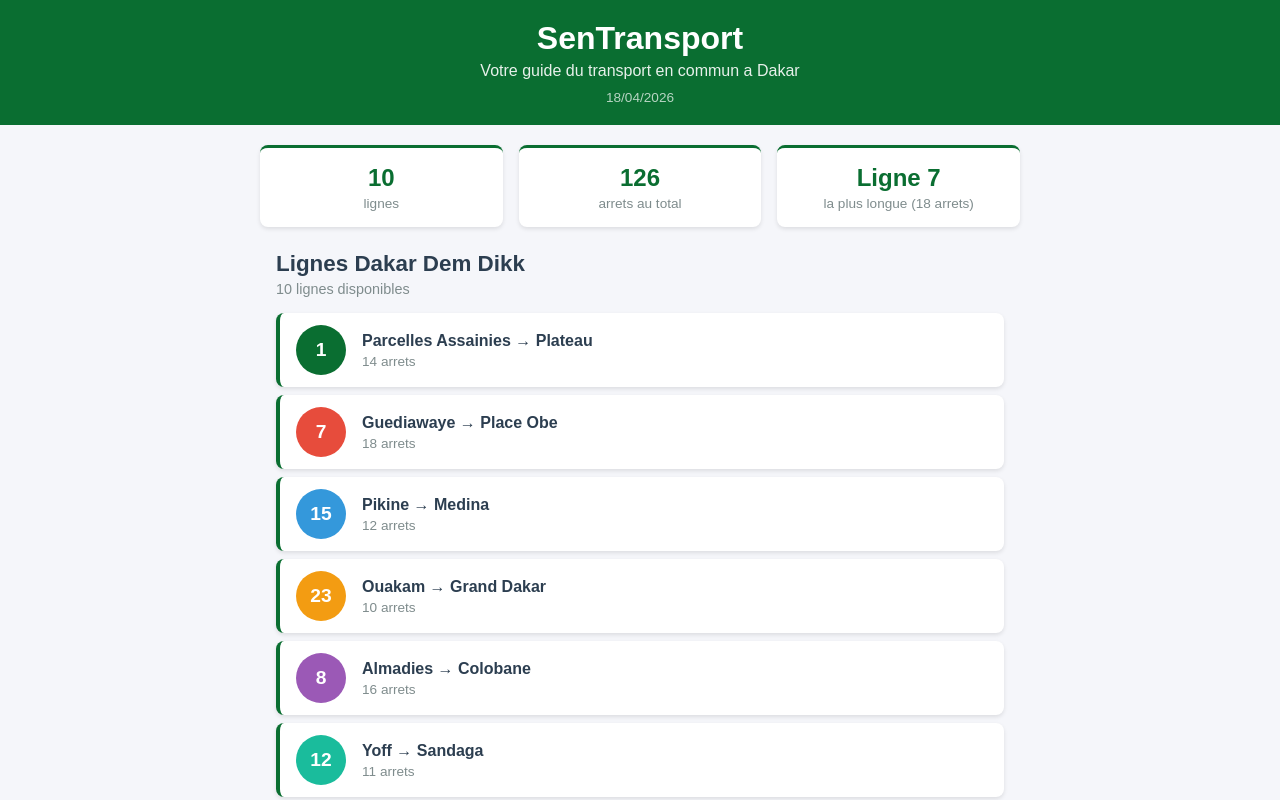
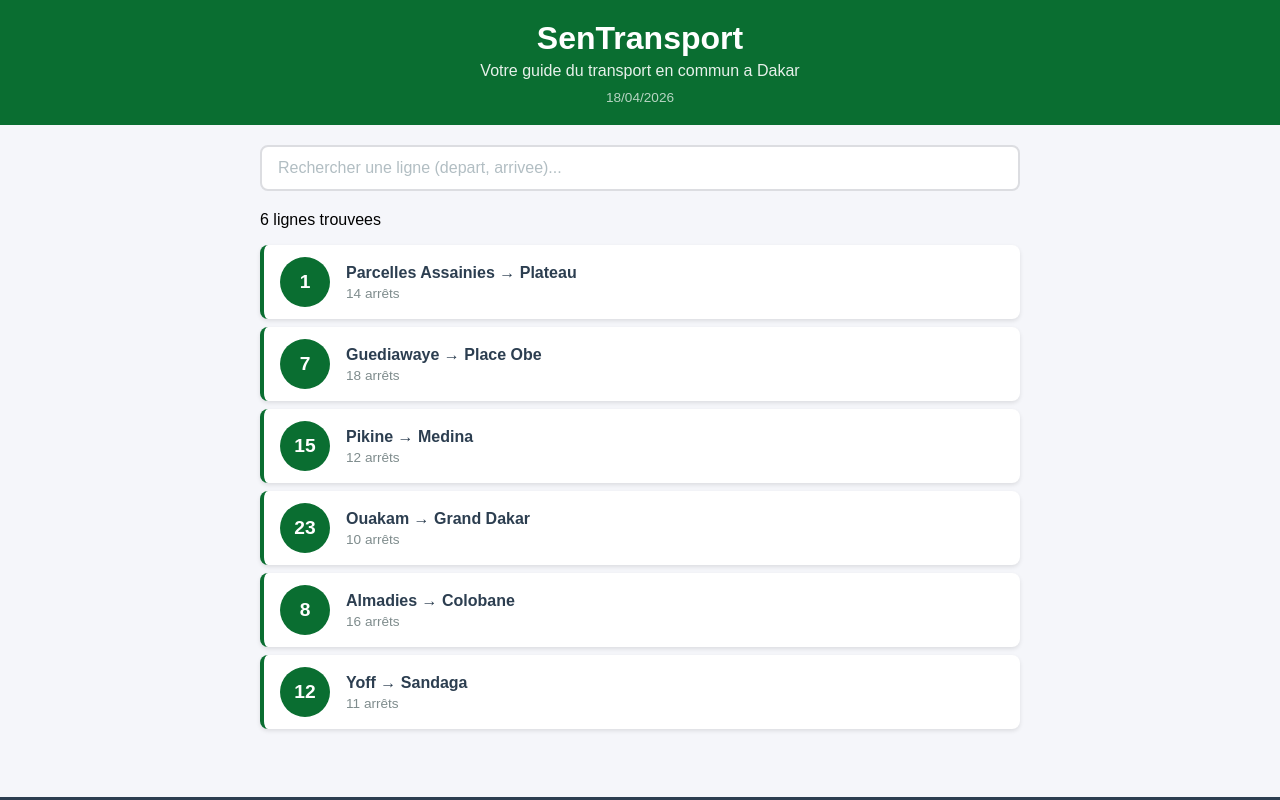
Before and after one commit to Didija22/SenTransport, a React (Create React App) app: page / in a window 1280 px wide. Shown: the top 800 px of the page. Built offline with nearby package versions, Linux system fonts and the light colour scheme.

Commit message:
Lab 3 : etat, recherche et selection de lignes

```diff
--- a/src/App.css
+++ b/src/App.css
@@ -20,3 +20,20 @@
     padding: 12px;
   }
 }
+
+@media (max-width: 600px) {
+  .contenu {
+    padding: 12px;
+  }
+
+  .ligne-bus {
+    padding: 10px 12px;
+  }
+
+  .ligne-numero {
+    width: 40px;
+    height: 40px;
+    font-size: 1rem;
+    margin-right: 12px;
+  }
+}
--- a/src/App.js
+++ b/src/App.js
@@ -1,39 +1,78 @@
+import { useState } from 'react';
 import './App.css';
 import Header from './Header';
-import StatReseau from './StatReseau';
-import ListeLignes from './ListeLignes';
+import Recherche from './Recherche';
+import LigneBus from './LigneBus';
+import DetailLigne from './DetailLigne';
 import Footer from './Footer';
 
 function App() {
+  const [recherche, setRecherche] = useState("");
+  const [ligneSelectionnee, setLigneSelectionnee] = useState(null);
+
   const lignes = [
     { id: 1, numero: "1", depart: "Parcelles Assainies",
-      arrivee: "Plateau", arrets: 14, couleur: "#0a6e31" },
+      arrivee: "Plateau", arrets: 14,
+      listeArrets: ["Parcelles U14", "Parcelles U10",
+        "Camberene", "Patte d'Oie", "Grand Dakar",
+        "Colobane", "Ponty", "Plateau"] },
     { id: 2, numero: "7", depart: "Guediawaye",
-      arrivee: "Place Obe", arrets: 18, couleur: "#e74c3c" },
+      arrivee: "Place Obe", arrets: 18,
+      listeArrets: ["Guediawaye", "Pikine", "Thiaroye",
+        "Keur Massar", "Grand Yoff", "Parcelles",
+        "Liberte 6", "Place Obe"] },
     { id: 3, numero: "15", depart: "Pikine",
-      arrivee: "Medina", arrets: 12, couleur: "#3498db" },
+      arrivee: "Medina", arrets: 12,
+      listeArrets: ["Pikine Centre", "Thiaroye Gare",
+        "Hann", "Colobane", "Fass", "Medina"] },
     { id: 4, numero: "23", depart: "Ouakam",
-      arrivee: "Grand Dakar", arrets: 10, couleur: "#f39c12" },
+      arrivee: "Grand Dakar", arrets: 10,
+      listeArrets: ["Ouakam Village", "Mermoz", "Fann",
+        "Point E", "Liberte 5", "Grand Dakar"] },
     { id: 5, numero: "8", depart: "Almadies",
-      arrivee: "Colobane", arrets: 16, couleur: "#9b59b6" },
+      arrivee: "Colobane", arrets: 16,
+      listeArrets: ["Almadies", "Ngor", "Yoff",
+        "Ouest Foire", "Liberte 6", "Colobane"] },
     { id: 6, numero: "12", depart: "Yoff",
-      arrivee: "Sandaga", arrets: 11, couleur: "#1abc9c" },
-    { id: 7, numero: "3", depart: "Fann",
-      arrivee: "Liberte", arrets: 9, couleur: "#e67e22" },
-    { id: 8, numero: "18", depart: "HLM",
-      arrivee: "Dieuppeul", arrets: 13, couleur: "#2ecc71" },
-    { id: 9, numero: "25", depart: "Sicap",
-      arrivee: "Medina", arrets: 8, couleur: "#e84393" },
-    { id: 10, numero: "30", depart: "Grand Yoff",
-      arrivee: "Plateau", arrets: 15, couleur: "#0984e3" },
+      arrivee: "Sandaga", arrets: 11,
+      listeArrets: ["Yoff Village", "Aeroport LSS",
+        "Parcelles U17", "Grand Yoff", "HLM", "Sandaga"] },
   ];
+
+  const lignesFiltrees = lignes.filter(l =>
+    l.depart.toLowerCase().includes(recherche.toLowerCase()) ||
+    l.arrivee.toLowerCase().includes(recherche.toLowerCase()) ||
+    l.numero.includes(recherche)
+  );
+
+  function handleClickLigne(ligne) {
+    if (ligneSelectionnee && ligneSelectionnee.id === ligne.id) {
+      setLigneSelectionnee(null); // re-clic = désélectionner
+    } else {
+      setLigneSelectionnee(ligne);
+    }
+  }
 
   return (
     <div className="App">
       <Header />
       <main className="contenu">
-        <StatReseau lignes={lignes} />
-        <ListeLignes lignes={lignes} />
+        <Recherche valeur={recherche} onChange={setRecherche} />
+        <p className="resultat-recherche">
+          {lignesFiltrees.length} ligne{lignesFiltrees.length > 1 ? 's' : ''} trouvee{lignesFiltrees.length > 1 ? 's' : ''}
+        </p>
+        {lignesFiltrees.map(ligne => (
+          <LigneBus
+            key={ligne.id}
+            numero={ligne.numero}
+            depart={ligne.depart}
+            arrivee={ligne.arrivee}
+            arrets={ligne.arrets}
+            estSelectionnee={ligneSelectionnee && ligneSelectionnee.id === ligne.id}
+            onClick={() => handleClickLigne(ligne)}
+          />
+        ))}
+        {ligneSelectionnee && <DetailLigne ligne={ligneSelectionnee} />}
       </main>
       <Footer />
     </div>
--- /dev/null
+++ b/src/DetailLigne.css
@@ -0,0 +1,67 @@
+.detail-ligne {
+  background-color: #ffffff;
+  border: 2px solid #0a6e31;
+  border-radius: 8px;
+  padding: 20px;
+  margin-top: 16px;
+  animation: slideDown 0.3s ease;
+}
+
+@keyframes slideDown {
+  from { opacity: 0; transform: translateY(-10px); }
+  to   { opacity: 1; transform: translateY(0); }
+}
+
+.detail-titre {
+  color: #0a6e31;
+  margin: 0 0 8px 0;
+  font-size: 1.2rem;
+}
+
+.detail-info {
+  color: #7f8c8d;
+  margin: 0 0 16px 0;
+  font-size: 0.9rem;
+}
+
+.detail-arrets h4 {
+  color: #2c3e50;
+  margin: 0 0 8px 0;
+}
+
+.detail-liste {
+  list-style: none;
+  padding: 0;
+  margin: 0;
+}
+
+.detail-arret {
+  display: flex;
+  align-items: center;
+  padding: 8px 0;
+  border-bottom: 1px solid #f0f0f0;
+}
+
+.detail-arret:last-child {
+  border-bottom: none;
+}
+
+.arret-numero {
+  background-color: #0a6e31;
+  color: white;
+  width: 28px;
+  height: 28px;
+  border-radius: 50%;
+  display: flex;
+  align-items: center;
+  justify-content: center;
+  font-size: 0.8rem;
+  font-weight: bold;
+  margin-right: 12px;
+  flex-shrink: 0;
+}
+
+.arret-nom {
+  color: #2c3e50;
+  font-size: 0.95rem;
+}
--- /dev/null
+++ b/src/DetailLigne.js
@@ -0,0 +1,27 @@
+import './DetailLigne.css';
+
+function DetailLigne({ ligne }) {
+  return (
+    <div className="detail-ligne">
+      <h3 className="detail-titre">
+        Ligne {ligne.numero} : {ligne.depart} &rarr; {ligne.arrivee}
+      </h3>
+      <p className="detail-info">
+        {ligne.arrets} arrêts sur ce trajet
+      </p>
+      <div className="detail-arrets">
+        <h4>Arrêts principaux :</h4>
+        <ul className="detail-liste">
+          {ligne.listeArrets.map((arret, index) => (
+            <li key={index} className="detail-arret">
+              <span className="arret-numero">{index + 1}</span>
+              <span className="arret-nom">{arret}</span>
+            </li>
+          ))}
+        </ul>
+      </div>
+    </div>
+  );
+}
+
+export default DetailLigne;
--- a/src/LigneBus.css
+++ b/src/LigneBus.css
@@ -47,3 +47,11 @@
   color: #7f8c8d;
   margin-top: 4px;
 }
+.ligne-bus-active {
+  border-left: 4px solid #e67e22;
+  background-color: #fef9f3;
+}
+
+.ligne-bus-active .ligne-numero {
+  background-color: #e67e22;
+}
--- a/src/LigneBus.js
+++ b/src/LigneBus.js
@@ -1,16 +1,15 @@
 import './LigneBus.css';
 
-function LigneBus({ numero, depart, arrivee, arrets, couleur }) {
+function LigneBus({ numero, depart, arrivee, arrets, estSelectionnee, onClick }) {
   return (
-    <div className="ligne-bus">
-      <div className="ligne-numero" style={{ backgroundColor: couleur }}>
-        {numero}
-      </div>
+    <div
+      className={`ligne-bus ${estSelectionnee ? 'ligne-bus-active' : ''}`}
+      onClick={onClick}
+    >
+      <div className="ligne-numero">{numero}</div>
       <div className="ligne-info">
-        <span className="ligne-trajet">
-          {depart} &rarr; {arrivee}
-        </span>
-        <span className="ligne-arrets">{arrets} arrets</span>
+        <span className="ligne-trajet">{depart} &rarr; {arrivee}</span>
+        <span className="ligne-arrets">{arrets} arrêts</span>
       </div>
     </div>
   );
--- /dev/null
+++ b/src/Recherche.css
@@ -0,0 +1,22 @@
+.recherche {
+  margin-bottom: 20px;
+}
+
+.recherche-input {
+  width: 100%;
+  padding: 12px 16px;
+  font-size: 1rem;
+  border: 2px solid #dcdde1;
+  border-radius: 8px;
+  outline: none;
+  box-sizing: border-box;
+  transition: border-color 0.2s;
+}
+
+.recherche-input:focus {
+  border-color: #0a6e31;
+}
+
+.recherche-input::placeholder {
+  color: #b2bec3;
+}
--- /dev/null
+++ b/src/Recherche.js
@@ -0,0 +1,17 @@
+import './Recherche.css';
+
+function Recherche({ valeur, onChange }) {
+  return (
+    <div className="recherche">
+      <input
+        type="text"
+        className="recherche-input"
+        placeholder="Rechercher une ligne (depart, arrivee)..."
+        value={valeur}
+        onChange={e => onChange(e.target.value)}
+      />
+    </div>
+  );
+}
+
+export default Recherche;
```
